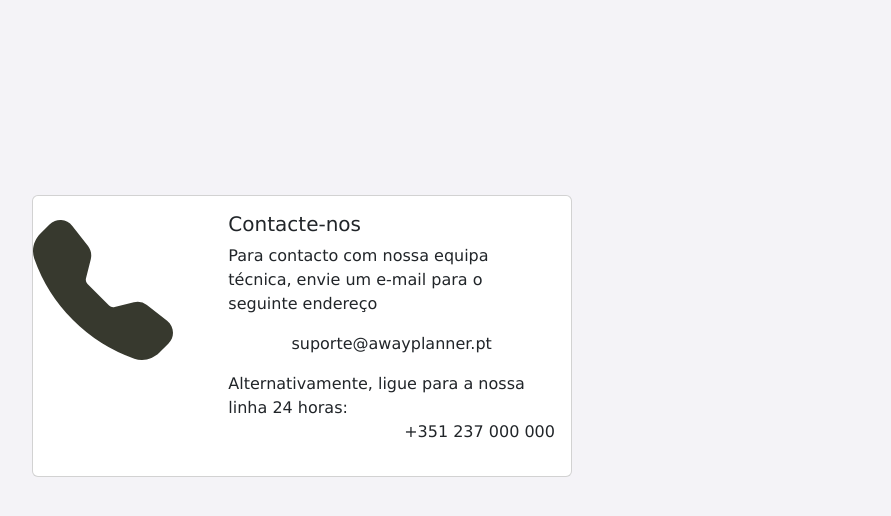
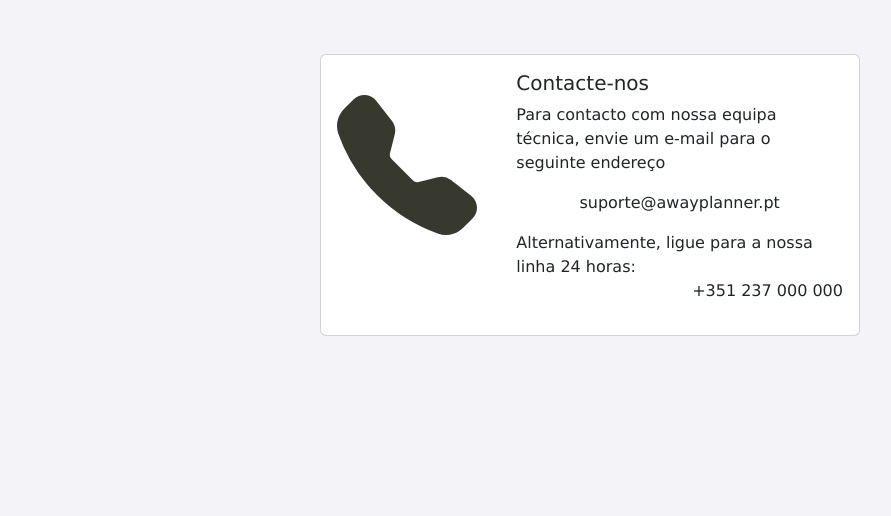
Before and after one commit to tiagomneves-pt/AwayPlanner, a PHP site: page /contactos.php in a window 1280 px wide. Shown: the part 72-588 px from the top of the page, without its empty margins (50-941 px from the left). Run offline with PHP 8.4, Linux system fonts and the light colour scheme; some web fonts are replaced.

Commit message:
Página de contactos reformatada

```diff
--- a/contactos.php
+++ b/contactos.php
@@ -12,12 +12,11 @@
 <body>
 
 <?php require('includes/menu.html'); ?>
-<!--TODO: Centrar a card-->
 
 <div class="container mt-3 position-absolute top-50 start-50 translate-middle">
-    <div class="card mb-3" style="max-width: 540px;">
+    <div class="card mb-3 position-relative top-50 start-50 translate-middle" style="max-width: 540px;">
         <div class="row g-0">
-            <div class="col-md-4">
+            <div class="col-md-4 p-3">
             <svg xmlns="http://www.w3.org/2000/svg" width="140" height="140" fill="#37392E" class="bi bi-telephone-fill mt-4" viewBox="0 0 16 16"><path fill-rule="evenodd" d="M1.885.511a1.745 1.745 0 0 1 2.61.163L6.29 2.98c.329.423.445.974.315 1.494l-.547 2.19a.68.68 0 0 0 .178.643l2.457 2.457a.68.68 0 0 0 .644.178l2.189-.547a1.75 1.75 0 0 1 1.494.315l2.306 1.794c.829.645.905 1.87.163 2.611l-1.034 1.034c-.74.74-1.846 1.065-2.877.702a18.6 18.6 0 0 1-7.01-4.42 18.6 18.6 0 0 1-4.42-7.009c-.362-1.03-.037-2.137.703-2.877z"/></svg>
             </div>
             <div class="col-md-8">
```
